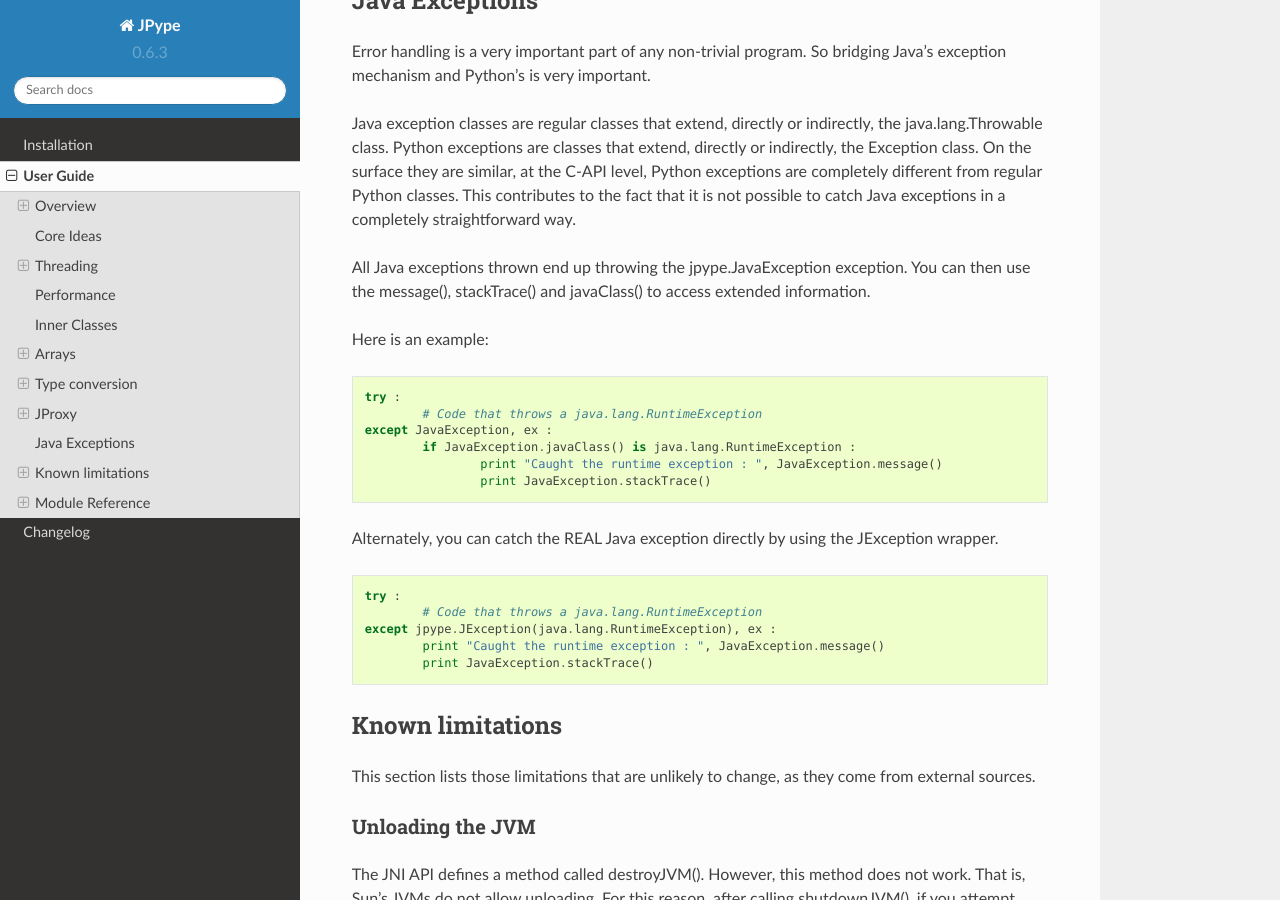
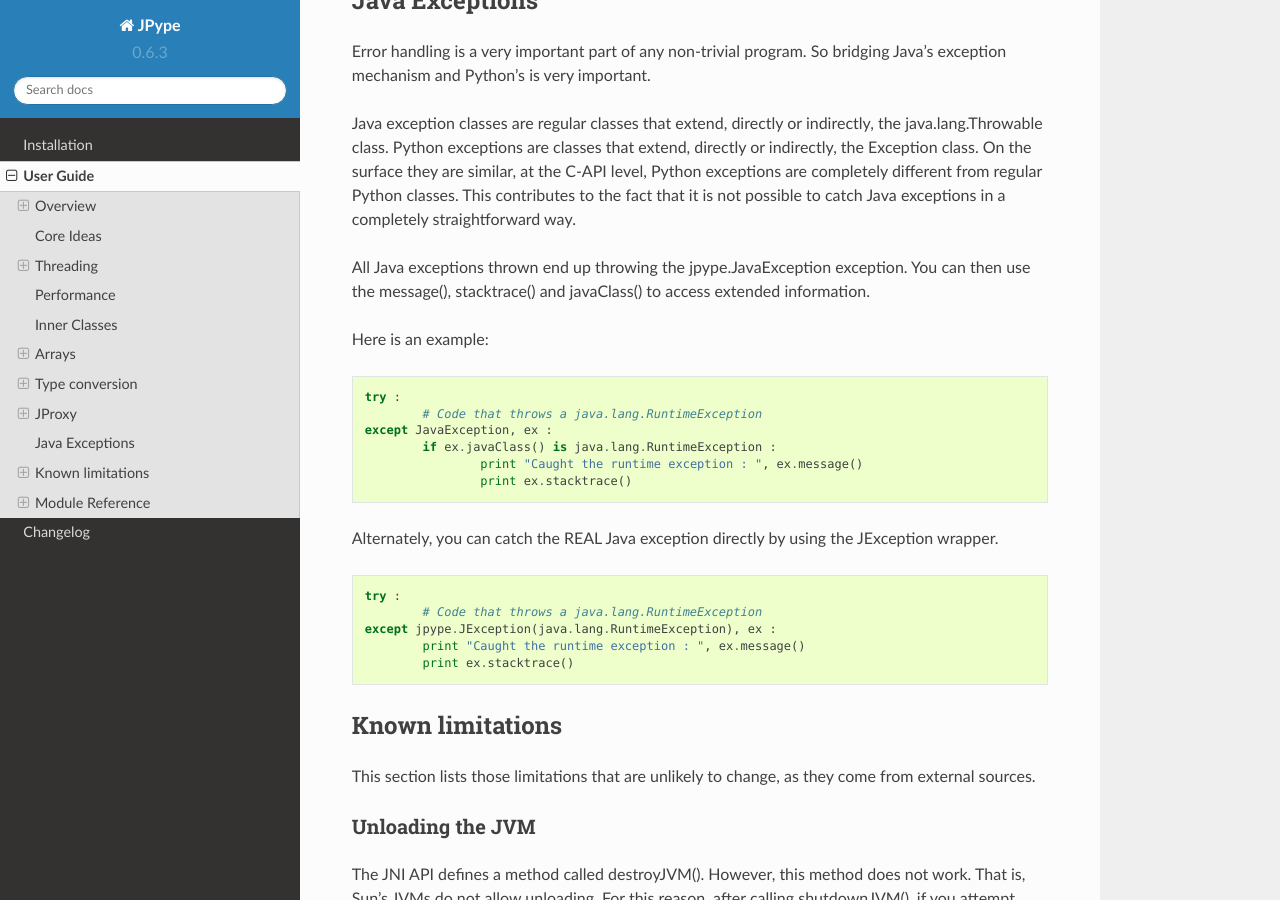
Before and after one commit to jpype-project/jpype, a Sphinx documentation site: the page built from doc/userguide.rst, in a window 1280 px wide and 900 px high, scrolled down 8051 px. Built offline with Sphinx 7.4.7 and the Read the Docs theme 2.0.0, drawn with Linux system fonts in a browser that asks for light colours; the version number is read from the project's files by our own code.

Commit message:
Revision to docs.

```diff
--- a/doc/userguide.rst
+++ b/doc/userguide.rst
@@ -408,7 +408,7 @@
 to catch Java exceptions in a completely straightforward way.
 
 All Java exceptions thrown end up throwing the jpype.JavaException exception.
-You can then use the message(), stackTrace() and javaClass() to access
+You can then use the message(), stacktrace() and javaClass() to access
 extended information.
 
 Here is an example: ::
@@ -416,9 +416,9 @@
   try :
           # Code that throws a java.lang.RuntimeException
   except JavaException, ex :
-          if JavaException.javaClass() is java.lang.RuntimeException :
-                  print "Caught the runtime exception : ", JavaException.message()
-                  print JavaException.stackTrace()
+          if ex.javaClass() is java.lang.RuntimeException :
+                  print "Caught the runtime exception : ", ex.message()
+                  print ex.stacktrace()
 
 Alternately, you can catch the REAL Java exception directly by using
 the JException wrapper. ::
@@ -426,8 +426,8 @@
         try :
                 # Code that throws a java.lang.RuntimeException
         except jpype.JException(java.lang.RuntimeException), ex :
-                print "Caught the runtime exception : ", JavaException.message()
-                print JavaException.stackTrace()
+                print "Caught the runtime exception : ", ex.message()
+                print ex.stacktrace()
 
 
 Known limitations
```
